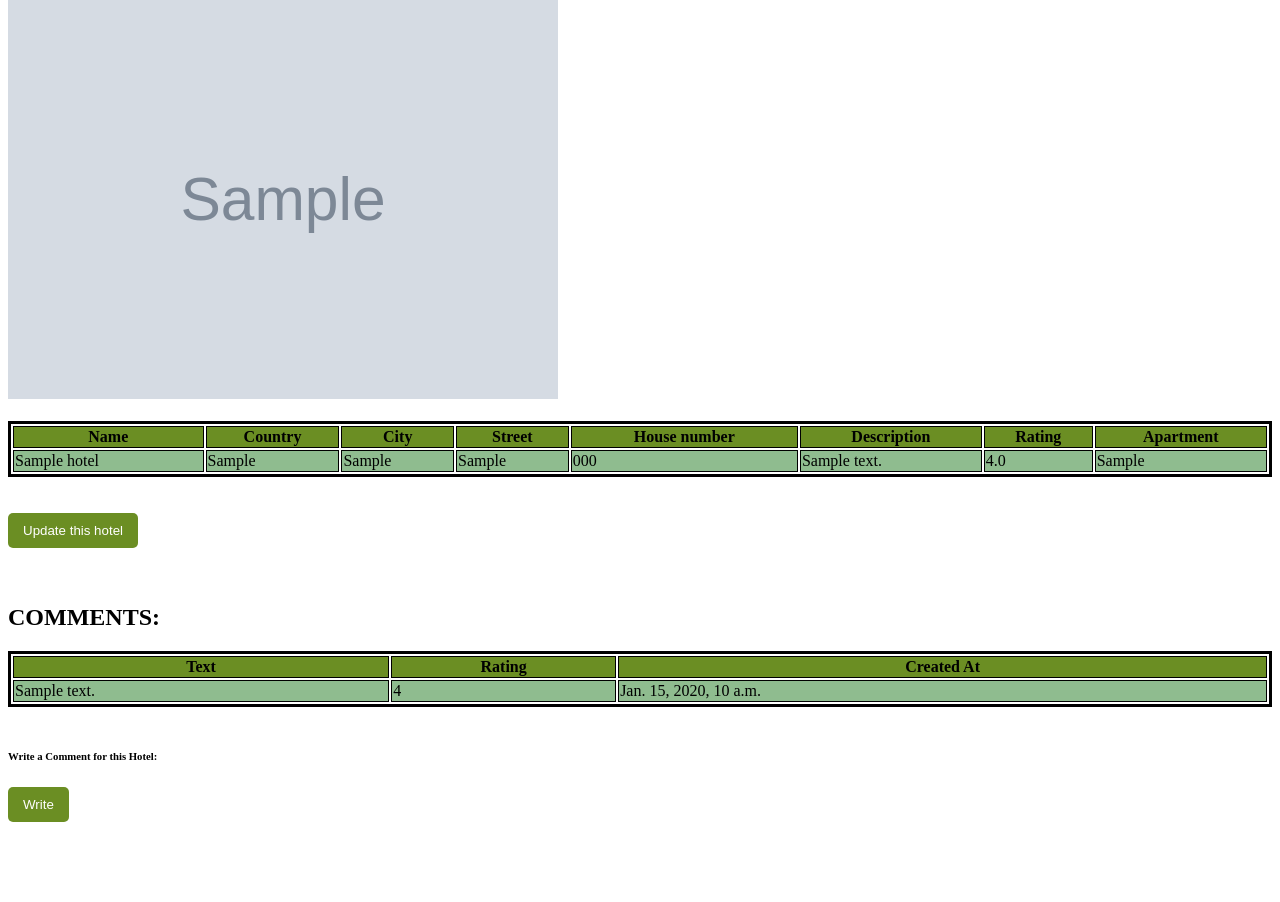
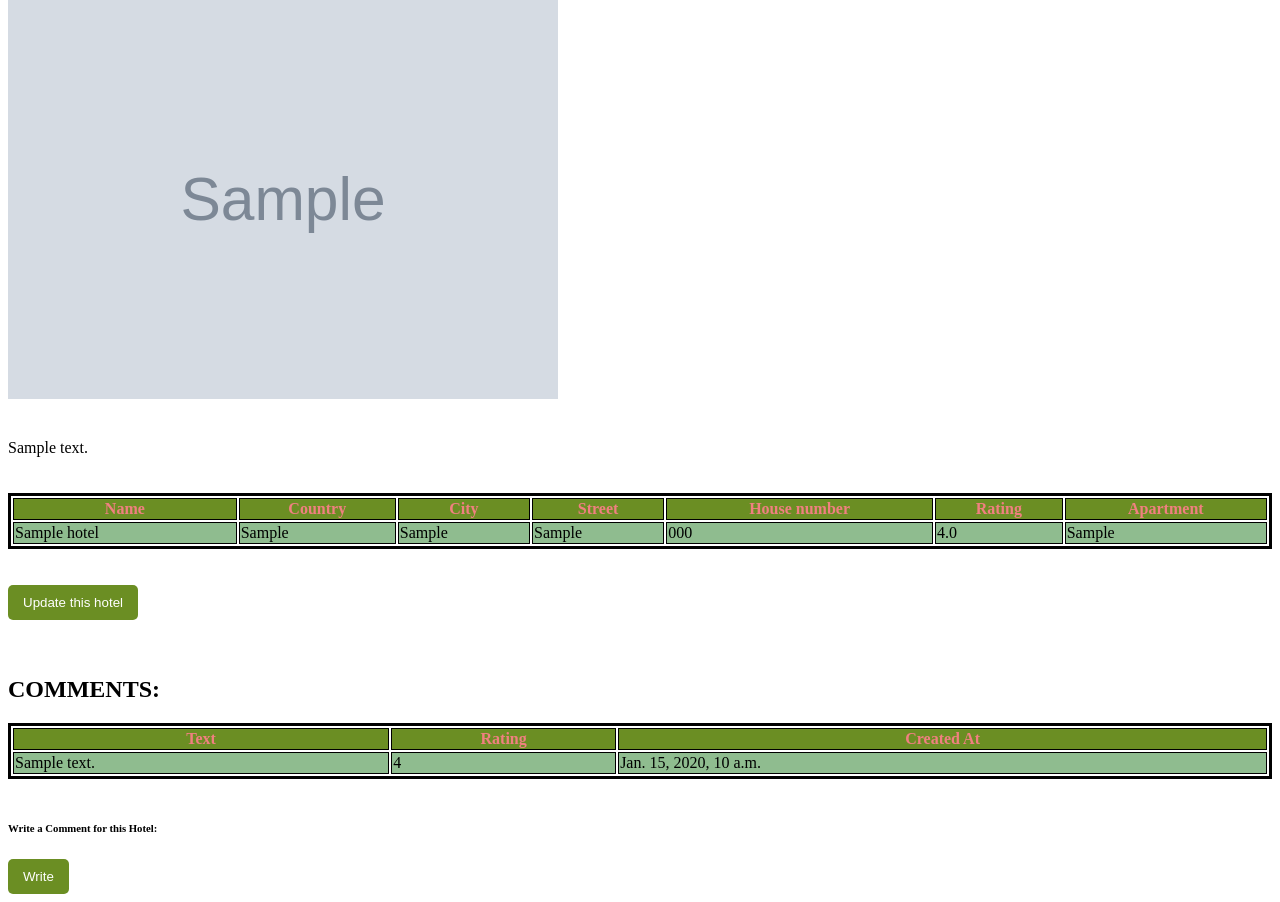
Before and after one commit to EkMakarenko/project_Django, a Django app: page /hotel/1 in a window 1280 px wide. Shown: the part 117-1019 px from the top of the page. Before the commit the page ends 939 px from the top, so only its background shows below. Run offline with Django 5.2, Linux system fonts and the light colour scheme; tables that the repository leaves empty hold one stand-in row (values such as "Sample post"); grey boxes marked "Sample" are stand-in pictures; parts of the project's set-up code (start-up, migrations or seed data) failed here and were passed over; some libraries are stand-ins or nearby versions.

Commit message:
fix hw-24

```diff
--- a/static/css/hotel.css
+++ b/static/css/hotel.css
@@ -1,6 +1,11 @@
 table {
     width: 100%;
     border: 3px solid black;
+}
+
+th {
+    text-align: center;
+    color: LightCoral;
 }
 
 th {
--- a/templates/hotel/hotel_detail.html
+++ b/templates/hotel/hotel_detail.html
@@ -21,10 +21,13 @@
     {% else %}
         <h4>No Photo</h4>
     {% endif %}
-
     <br>
     <br>
-
+    <br>
+    <tr>{{ hotel_detail.description }}</tr>
+    <br>
+    <br>
+    <br>
     {% if hotel_detail %}
 
         <table>
@@ -34,7 +37,6 @@
                  <th>City</th>
                  <th>Street</th>
                  <th>House number</th>
-                 <th>Description</th>
                  <th>Rating</th>
                  <th>Apartment</th>
             </tr>
@@ -45,7 +47,6 @@
                     <td>{{ hotel_detail.city }}</td>
                     <td>{{ hotel_detail.street }}</td>
                     <td>{{ hotel_detail.house_number }}</td>
-                    <td>{{ hotel_detail.description }}</td>
                     <td>{{ hotel_detail.rating }}</td>
                     <td>
                         {% for apartment in hotel_detail.apartment.all %}
```
